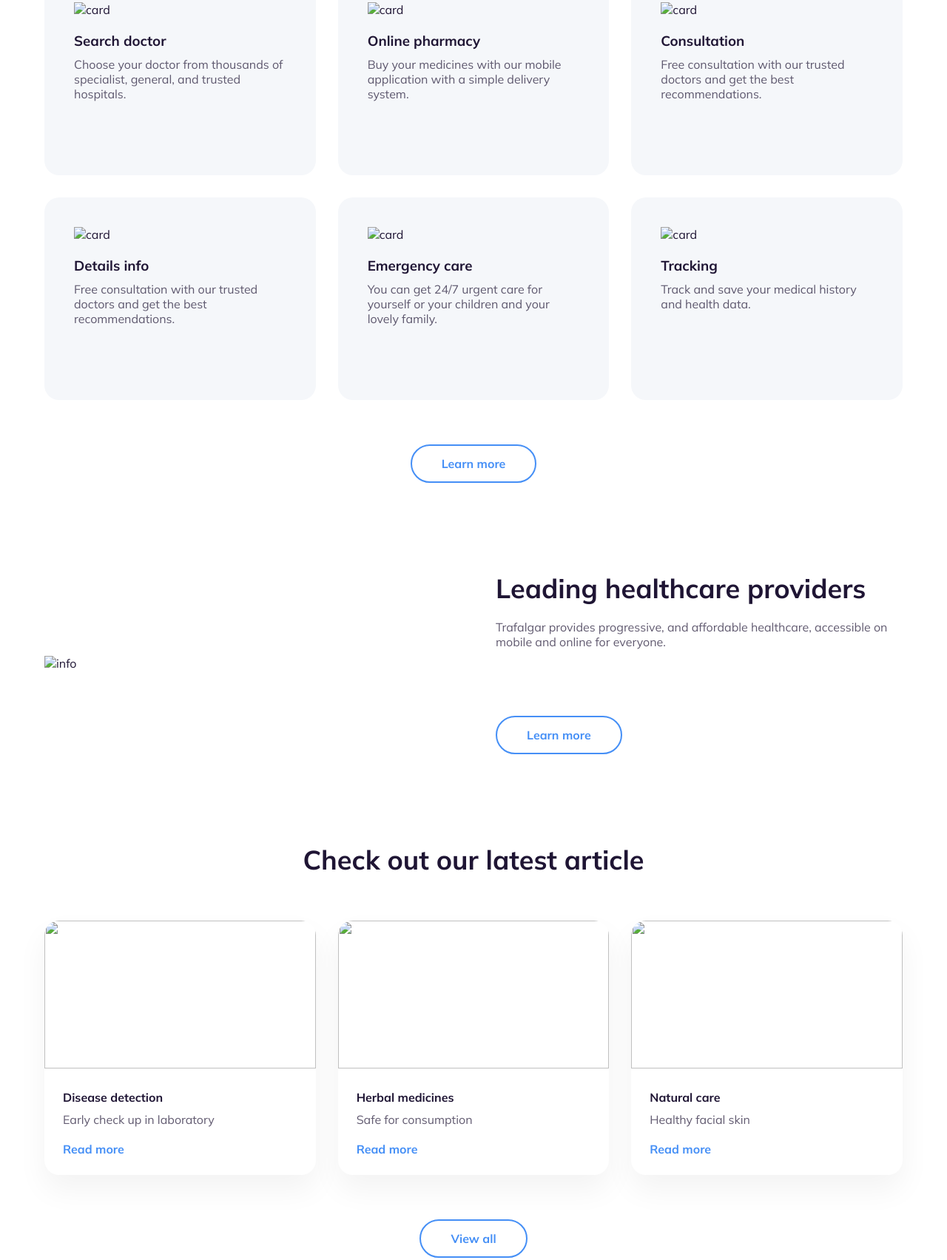
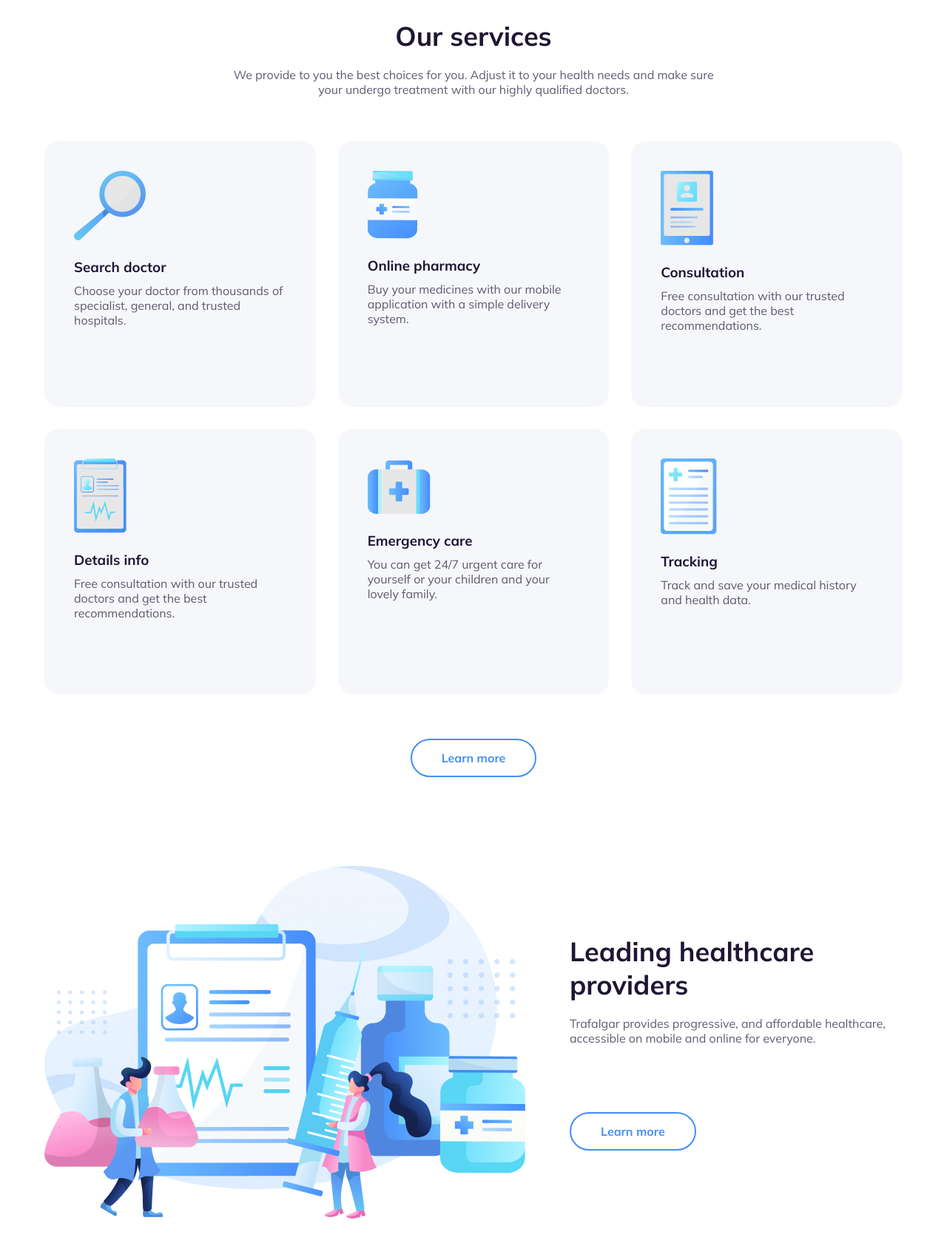
Before and after one commit to VD1610/Loyiha-ishi-2, a plain HTML site: page index.html in a window 1280 px wide. Shown: the part 717-2421 px from the top of the page at 74% size. Drawn offline with Linux system fonts and the light colour scheme; the site is published under a folder, as on GitHub Pages, so addresses that start at the root find nothing.

Commit message:
Update index.html

```diff
--- a/index.html
+++ b/index.html
@@ -24,39 +24,39 @@
     <p>Trafalgar provides progressive, and affordable healthcare, accessible on mobile and online for everyone.</p>
     <a class="btn" href="#">Consult today</a>
   </div>
-  <img src="/1.png" alt="hero">
+  <img src="./1.png" alt="hero">
   </section>
   <section class="services">
   <h2>Our services</h2>
   <p>We provide to you the best choices for you. Adjust it to your health needs and make sure your undergo treatment with our highly qualified doctors.</p>
   <div class="cards">
     <div class="card">
-      <img src="/2.png" alt="card">
+      <img src="./2.png" alt="card">
       <h3>Search doctor</h3>
       <p>Choose your doctor from thousands of specialist, general, and trusted hospitals.</p>
     </div>
     <div class="card">
-      <img src="/3.png" alt="card">
+      <img src="./3.png" alt="card">
       <h3>Online pharmacy</h3>
       <p>Buy your medicines with our mobile application with a simple delivery system.</p>
     </div>
     <div class="card">
-      <img src="/4.png" alt="card">
+      <img src="./4.png" alt="card">
       <h3>Consultation</h3>
       <p>Free consultation with our trusted doctors and get the best recommendations.</p>
     </div>
     <div class="card">
-      <img src="/5.png" alt="card">
+      <img src="./5.png" alt="card">
       <h3>Details info</h3>
       <p>Free consultation with our trusted doctors and get the best recommendations.</p>
     </div>
     <div class="card">
-      <img src="/6.png" alt="card">
+      <img src="./6.png" alt="card">
       <h3>Emergency care</h3>
       <p>You can get 24/7 urgent care for yourself or your children and your lovely family.</p>
     </div>
     <div class="card">
-      <img src="/7.png" alt="card">
+      <img src="./7.png" alt="card">
       <h3>Tracking</h3>
       <p>Track and save your medical history and health data.</p>
     </div>
@@ -64,7 +64,7 @@
   <a class="learn-btn" href="#">Learn more</a>
 </section>
 <section class="info">
-  <img src="/8.png" alt="info">
+  <img src="./8.png" alt="info">
   <div>
     <h2>Leading healthcare providers</h2>
     <p>Trafalgar provides progressive, and affordable healthcare, accessible on mobile and online for everyone.</p>
@@ -75,7 +75,7 @@
   <h2>Check out our latest article</h2>
   <div class="article-cards">
     <div class="article">
-      <img src="/9.png">
+      <img src="./9.png">
       <div class="content">
         <h4>Disease detection</h4>
         <p>Early check up in laboratory</p>
@@ -83,7 +83,7 @@
       </div>
     </div>
     <div class="article">
-      <img src="/10.png">
+      <img src="./10.png">
       <div class="content">
         <h4>Herbal medicines</h4>
         <p>Safe for consumption</p>
@@ -91,7 +91,7 @@
       </div>
     </div>
     <div class="article">
-      <img src="/11.png">
+      <img src="./11.png">
       <div class="content">
         <h4>Natural care</h4>
         <p>Healthy facial skin</p>
```
